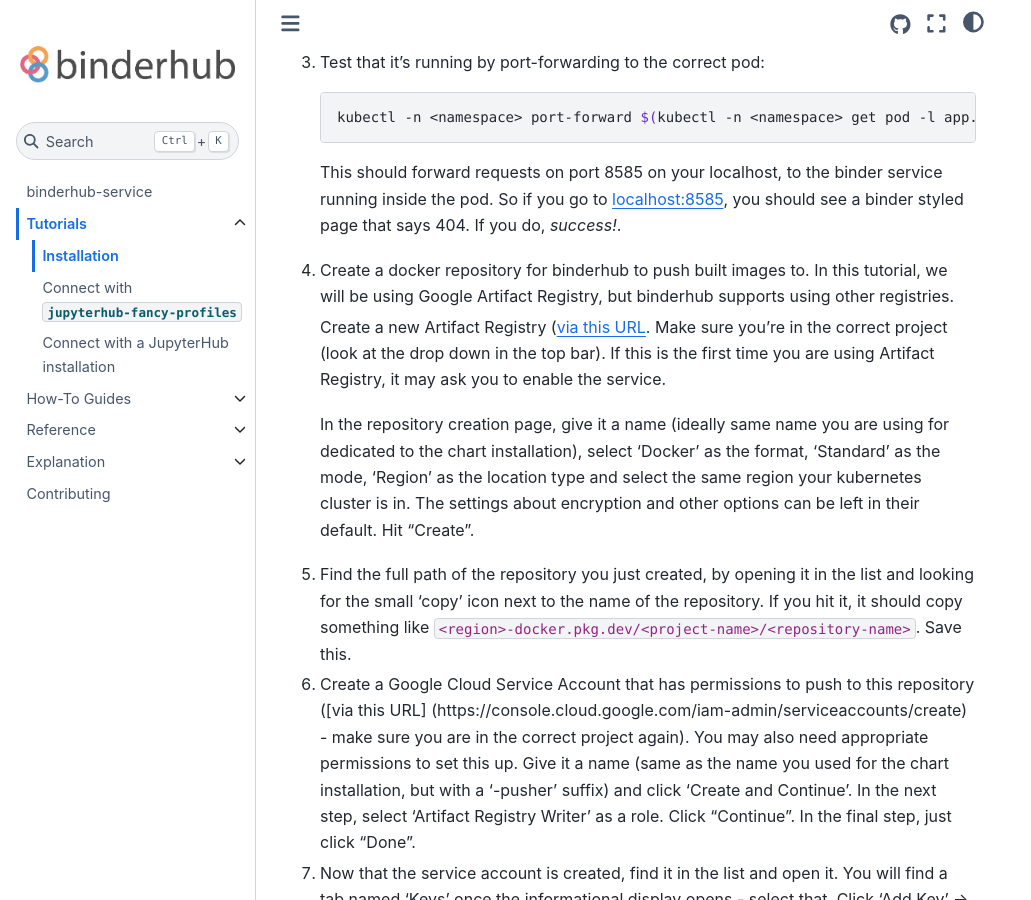
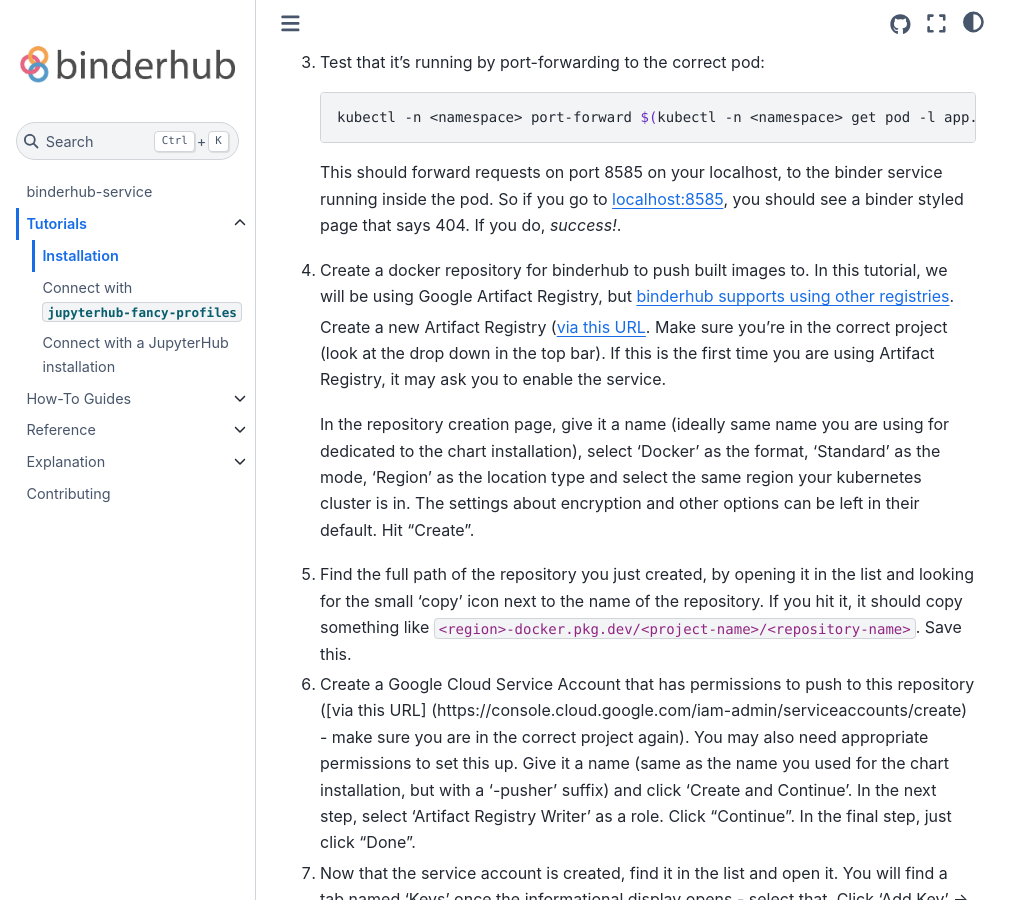
Before and after one commit to jupyterhub/binderhub, a Sphinx documentation site: the page built from docs/source/tutorials/install.md, in a window 1280 px wide and 900 px high, scrolled down 606 px. Shown: the whole window, without its empty margins (0-1031 px from the left). Built offline with Sphinx 7.4.7 and the Sphinx Book theme 1.1.4, drawn with Linux system fonts in a browser that asks for light colours; part of the change alters nothing that is shown.

```diff
--- a/docs/source/tutorials/install.md
+++ b/docs/source/tutorials/install.md
@@ -39,8 +39,7 @@ The following steps describe how to install the `binderhub-service` helm chart.
    This should forward requests on port 8585 on your localhost, to the binder service running inside the pod. So if you go
    to [localhost:8585](http://localhost:8585), you should see a binder styled page that says 404. If you do, _success!_.
 
-4. Create a docker repository for binderhub to push built images to. In this tutorial, we will be using Google Artifact Registry,
-   but binderhub supports using other registries.
+4. Create a docker repository for binderhub to push built images to. In this tutorial, we will be using Google Artifact Registry, but [binderhub supports using other registries](https://binderhub.readthedocs.io/en/latest/zero-to-binderhub/setup-registry.html#set-up-the-container-registry).
 
    Create a new Artifact Registry ([via this URL](https://console.cloud.google.com/artifacts/create-repo). Make sure you're in the correct project (look at the drop
    down in the top bar). If this is the first time you are using Artifact Registry, it may ask you to enable the service.
```
